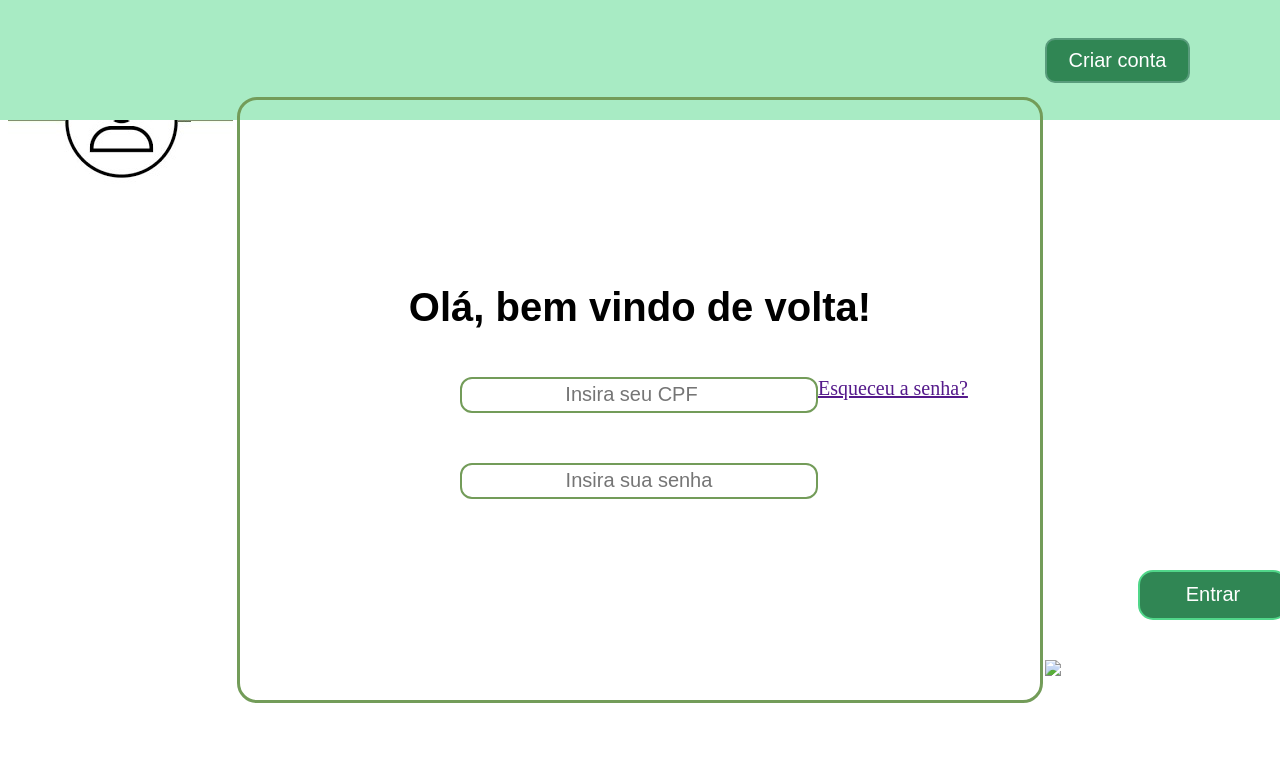
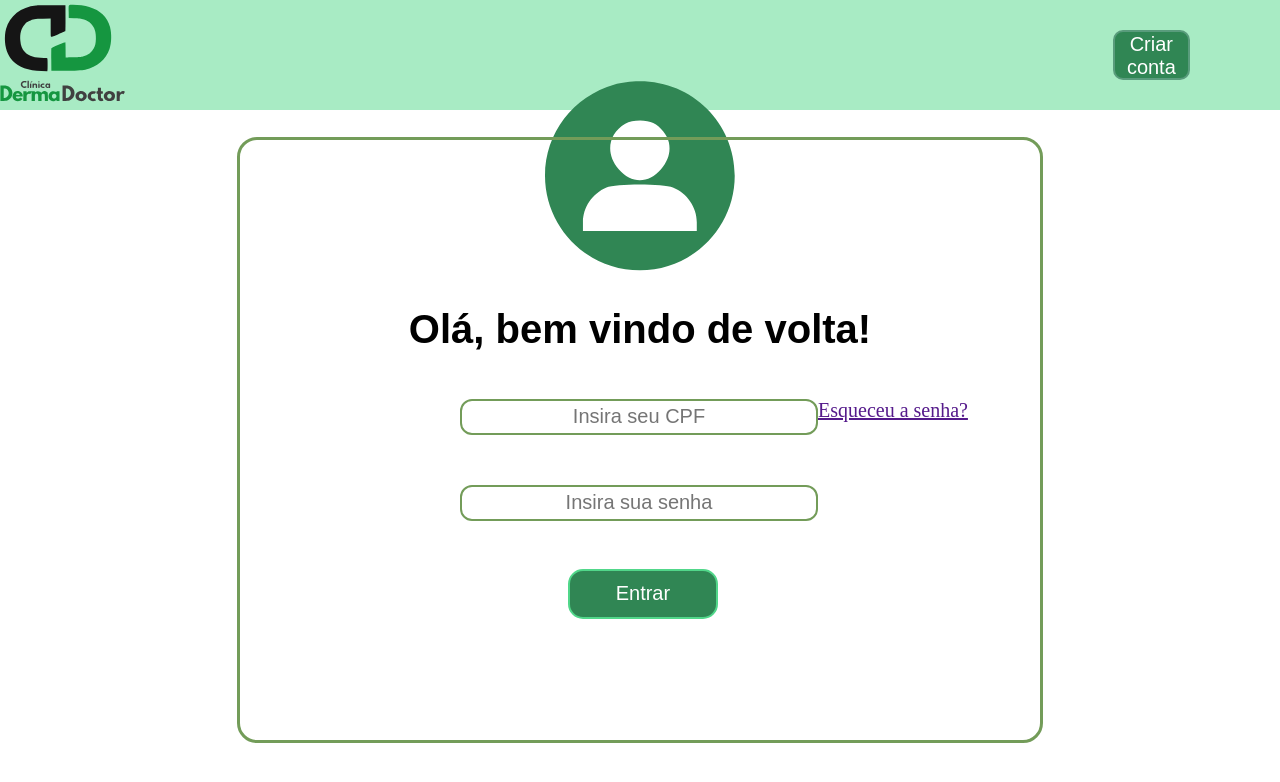
Before and after one commit to Sem-Nick/Cl-nica-DD, a plain HTML site: page login.html in a window 1280 px wide. Drawn offline with Linux system fonts and the light colour scheme.

Commit message:
Add files via upload

```diff
--- a/login.html
+++ b/login.html
@@ -6,40 +6,38 @@
     <link rel="stylesheet" href="style.css" type="text/css">
 </head>
 <body>
-    <div class="nav-bar">
-        <a href="" class="logo">
-            <img src="fotos/" class="icon-pessoa">
+    <nav class="nav-bar">
+        <div class="logo">
+            <a href="index.html">
+                <img src="Fotos/Component 1.svg" class="">
             </a>
+        </div>
+
 
         <button class="btn-create-account">
              Criar conta
         </button>
-    </div>
-
-    <div id="icon-pessoa">
-        <img src="fotos/WhatsApp Image 2024-06-13 at 13.07.05.jpeg">
-    </div>
+    </nav>
 
 
-    <div class="content-login">
-        <img src="" alt="">
+    <img src="Fotos/LightGray (1).svg" class="icon">
+
+    <main class="content-login">
+        <div class="login">
 
             <h1 class="title">Olá, bem vindo de volta!</h1>
 
-        <div class="login">
+            <div class="inputs">
                 <input type="number" placeholder="Insira seu CPF" class="input">
-            <input type="text" placeholder="Insira sua senha" class="input">
+                <input type="password" placeholder="Insira sua senha" class="input">
+            </div>
 
             <a href="" class="forgot-password">Esqueceu a senha?</a>
-        </div>
-
 
             <button class="btn-login">
                 Entrar
             </button>
-
-        <div class="pessoa-icon"></div>
-
         </div>
+    </main>
 </body>
 </html>
--- a/style.css
+++ b/style.css
@@ -1,10 +1,12 @@
 .nav-bar {
     background-color: #A8EBC4;
-    height: 120px;
+    height: 110px;
     padding-right: 90px;
+    float: left;
     top: 0;
     left: 0;
     right: 0;
+
     position: absolute;
     display: flex;
     align-items: center;
@@ -15,10 +17,9 @@
     background-color: #308654;
     color: white;
     border-radius: 10px;
-
     border: 2px solid #599C7C;
-    width: 145px;
-    height: 45px;
+    width: 150px;
+    height: 50px;
     font-size: 20px;
 }
 
@@ -26,14 +27,19 @@
     background-color: #235f3c;
 }
 
+.logo {
+    padding-right: 83%;
+}
+
 .content-login {
+    border-top: width 50%;
     float: left;
     border: 3px solid #739C59;
     border-radius: 20px;
     width: 800px;
     height: 600px;
     position: absolute;
-    top: 50%;
+    top: 55%;
     left: 50%;
     transform: translate(-50%, -50%);
 }
@@ -45,11 +51,12 @@ h1 {
     text-align: center;
 }
 
-.login {
-    position: relative;
-    font-size: 20px;
-    align-items: center;
-    justify-content: center;
+
+.icon {
+    position: absolute;
+    top: 22%;
+    left: 50%;
+    transform: translate(-50%, -50%);
 }
 
 .input {
@@ -64,10 +71,13 @@ h1 {
     text-align: center;
 }
 
+.input::-webkit-inner-spin-button {
+    -webkit-appearance: none;
+}
+
 .forgot-password {
     font-size: 20px;
-
-
+    padding: 5000px 0px 0px 0px;
 }
 
 .btn-login {
@@ -79,14 +89,9 @@ h1 {
     border: 2px solid #51D78A;
     border-radius: 15px;
     color: white;
-    margin: 170px 0px 0px 320px;
+    margin: 170px 0px 0px -400px;
 }
 
 .btn-login:hover {
     background-color: #25633f;
 }
-
-.icon-pessoa {
-    margin: 600px 00px 60px 00px;
-    position: absolute;
-}
--- /dev/null
+++ b/style10.css
@@ -0,0 +1,92 @@
+.nav-bar {
+    background-color: #A8EBC4;
+    height: 120px;
+    padding-right: 90px;
+    top: 0;
+    left: 0;
+    right: 0;
+
+    position: absolute;
+    display: flex;
+    align-items: center;
+    justify-content: right;
+}
+
+.btn-create-account {
+    background-color: #308654;
+    color: white;
+    border-radius: 10px;
+
+    border: 2px solid #599C7C;
+    width: 145px;
+    height: 45px;
+    font-size: 20px;
+}
+
+.btn-create-account:hover {
+    background-color: #235f3c;
+}
+
+.icon-pessoa {
+    position: absolute;
+    align-items: center;
+    justify-content: center;
+}
+
+.content-login {
+    float: left;
+    border: 3px solid #739C59;
+    border-radius: 20px;
+    width: 800px;
+    height: 600px;
+    position: absolute;
+    top: 50%;
+    left: 50%;
+    transform: translate(-50%, -50%);
+}
+
+h1 {
+    padding: 140px 0px 20px 0px;
+    font-size: 40px;
+    font-family: Arial, Helvetica, sans-serif;
+    text-align: center;
+}
+
+.login {
+    position: relative;
+    font-size: 20px;
+    align-items: center;
+    justify-content: center;
+}
+
+.input {
+    position: relative;
+    font-size: 20px;
+    float: left;
+    margin: 0px 0px 50px 220px;
+    width: 350px;
+    height: 30px;
+    border-radius: 12px;
+    border: 2px solid #739C59;
+    text-align: center;
+}
+
+.forgot-password {
+    font-size: 20px;
+}
+
+.btn-login {
+    position: absolute;
+    width: 150px;
+    height: 50px;
+    font-size: 20px;
+    background-color: #308654;
+    border: 2px solid #51D78A;
+    border-radius: 15px;
+    color: white;
+    margin: 170px 0px 0px 320px;
+}
+
+.btn-login:hover {
+    background-color: #25633f;
+}
```
Also changed, not shown: index.html (added, +44 -0 lines), Fotos/Component 1.svg (added), Fotos/Component 2.svg (added), Fotos/LightGray (1).svg (added), style2.css (added). Lines whose indentation alone changed are shown as unchanged.
